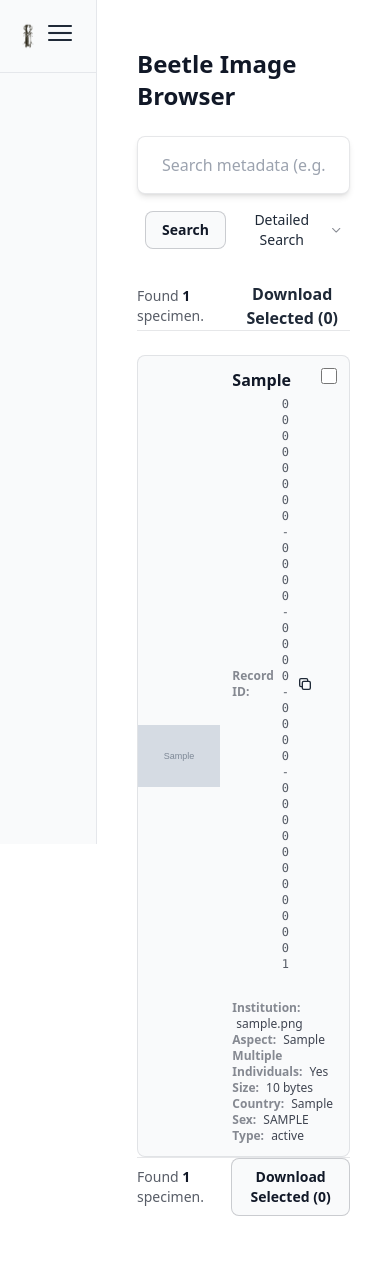
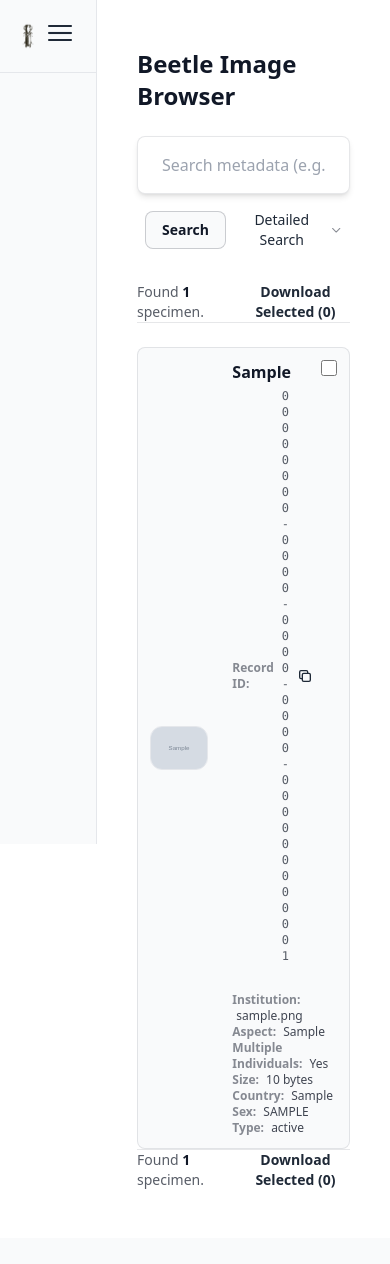
Before and after one commit to ChristopherMarais/barkandambrosiagallery, a Django app: page /beetles/ in a window 390 px wide. After the commit the page ends 1189 px from the top, so only its background shows below. Run offline with Django 5.2, Linux system fonts and the light colour scheme; tables that the repository leaves empty hold one stand-in row (values such as "Sample post"); grey boxes marked "Sample" are stand-in pictures; some libraries are stand-ins or nearby versions.

Commit message:
Fix thumbnails layout
Still need to fix resolution issue of thumbnails

```diff
--- a/beetlesgallery/beetles_app/image_pipeline.py
+++ b/beetlesgallery/beetles_app/image_pipeline.py
@@ -122,8 +122,8 @@ def write_original_and_thumb96(sha256: str, fileobj: BinaryIO) -> dict:
             img = _ensure_rgb(img)
             w, h = img.size
 
-            thumb = _center_crop_square(img)
-            thumb = thumb.resize((96, 96), Image.LANCZOS)
+            img.thumbnail((96, 96), Image.LANCZOS)
+            thumb = img
 
             # Prefer WEBP; fallback to JPEG if WEBP not available
             thumb_is_webp = True
--- a/beetlesgallery/templates/beetles/home.html
+++ b/beetlesgallery/templates/beetles/home.html
@@ -162,7 +162,7 @@
 
              <div class="flex items-center gap-2">
                  <button type="submit" form="download-selected-form" disabled
-                         class="download-selected-btn font-semibold text-accent hover:text-accent/80 hover:underline">
+                         class="download-selected-btn text-sm font-semibold text-accent hover:text-accent/80 hover:underline">
                     Download Selected (<span class="selected-count">0</span>)
                  </button>
 
@@ -215,15 +215,22 @@
     {% for b in beetles %}
        <div class="group relative flex flex-row rounded-lg border border-text/10 bg-primary2 overflow-hidden hover:shadow-md transition h-auto min-h-40">
 
-           <div class="w-24 sm:w-32 shrink-0 bg-black/5 relative">
-             <a href="{% url 'beetle_detail' beetle_id=b.id %}" class="block w-full h-full">
-               {% if b.thumb_small %}
-                 <img src="{{ b.thumb_small.url }}" alt="{{ b.depicts_specimen }}" loading="lazy" class="h-full w-full object-contain" />
-               {% else %}
-                 <div class="flex h-full items-center justify-center text-text/20 text-xs text-center p-2">No Image</div>
-               {% endif %}
-             </a>
-           </div>
+            <div class="w-32 sm:w-48 shrink-0 flex flex-col justify-center p-3">
+
+              <a href="{% url 'beetle_detail' beetle_id=b.id %}"
+                class="flex items-center justify-center w-full h-32 bg-black/5 rounded-xl overflow-hidden border border-black/5 shadow-sm">
+
+                {% if b.thumb_small %}
+                  <img src="{{ b.thumb_small.url }}"
+                      alt="{{ b.depicts_specimen }}"
+                      loading="lazy"
+                      class="w-full h-full object-contain" />
+                {% else %}
+                  <div class="text-text/20 text-xs text-center">No Image</div>
+                {% endif %}
+
+              </a>
+            </div>
 
            <div class="flex-1 p-3 sm:p-4 overflow-y-auto scrollbar-thin">
              <div class="flex justify-between items-start gap-2 mb-2">
@@ -326,7 +333,7 @@
 
              <div class="flex items-center gap-2">
                  <button type="submit" form="download-selected-form" disabled
-                         class="download-selected-btn rounded-lg border border-text/20 bg-primary2 px-4 py-2 text-sm font-semibold text-text hover:bg-secondary/30 disabled:opacity-50 disabled:cursor-not-allowed transition">
+                         class="download-selected-btn text-sm font-semibold text-accent hover:text-accent/80 hover:underline">
                     Download Selected (<span class="selected-count">0</span>)
                  </button>
 
```
Also changed, not shown: 1 other file.
